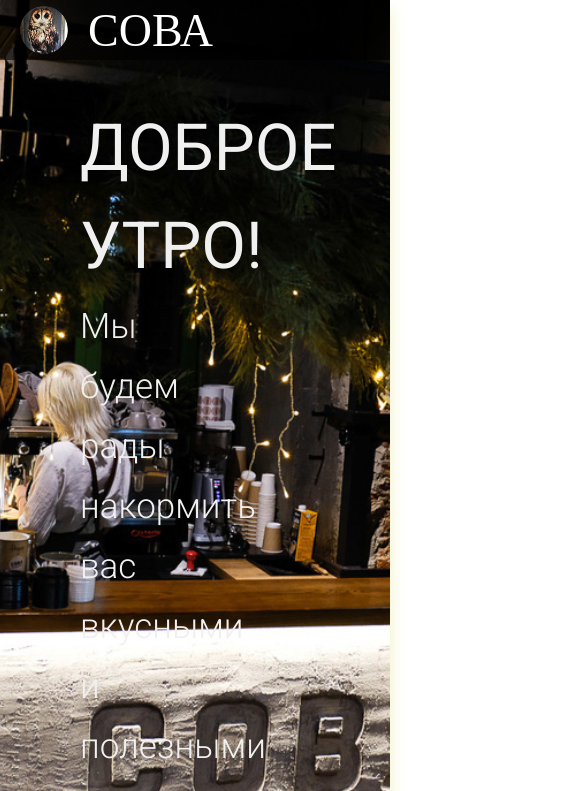
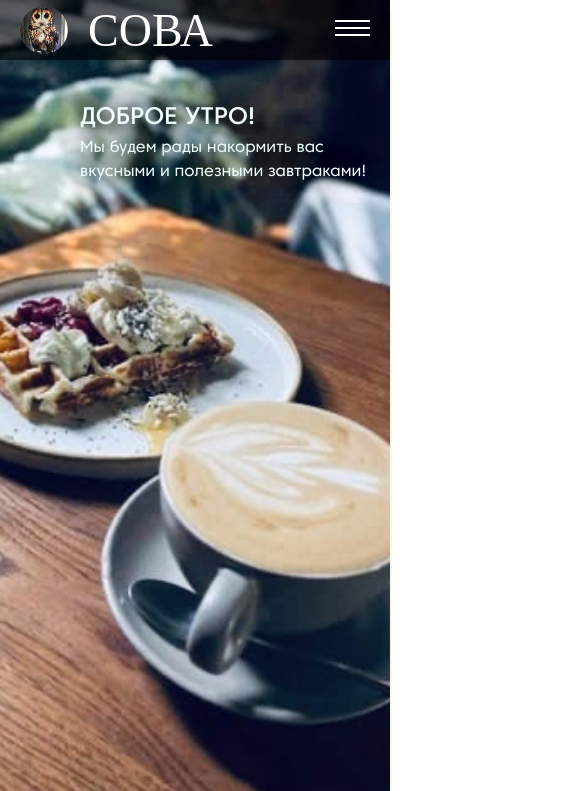
Before and after one commit to MaksimDolgonosov/sova, a website: page src/index.html in a window 390 px wide. Shown: the top 791 px of the page, 585 px wide, since content can reach past the window. Drawn offline with nearby package versions, Linux system fonts and the light colour scheme; files that its build step writes are made by us from their sources; files whose address does not match are found by name; a web font is replaced by a local one.

Commit message:
Адаптация промо

```diff
--- a/src/index.html
+++ b/src/index.html
@@ -85,7 +85,7 @@
             <span class="promo__goodMorning-text">Мы будем рады накормить вас вкусными и полезными завтраками!</span>
         </div>
     </div>
-    <div class="description">
+    <!-- <div class="description">
         <div class="container">
             <h2>Если вы за ЗОЖ-питание, вам стоит точно посетить нас!</h2>
             <div class="description__line"></div>
@@ -108,7 +108,7 @@
                 </div>
             </div>
         </div>
-    </div>
+    </div> -->
 
 
     <script src="js/script.js"></script>
--- a/src/sass/blocks/_header.scss
+++ b/src/sass/blocks/_header.scss
@@ -55,6 +55,22 @@
     &__hamburger {
         display: none;
         visibility: hidden;
+        position: absolute;
+        width: 35px;
+        height: 20px;
+        right: 20px;
+        top: 50%;
+        transform: translateY(-50%);
+        z-index: 11;
+
+        span {
+            display: block;
+            height: 2px;
+            width: 100%;
+            background-color: #fff;
+            margin-bottom: 5px;
+            transition: 0.3s all;
+        }
 
     }
 
--- a/src/sass/blocks/_keyframes.scss
+++ b/src/sass/blocks/_keyframes.scss
@@ -18,6 +18,25 @@
     }
 }
 
+@keyframes showBackgroundMobile {
+    0% {
+        background-image: url("../img/food/6.jpg");
+
+    }
+
+    33% {
+        background-image: url("../img/food/6.jpg");
+
+    }
+    66% {
+        background-image: url("../img/food/5.jpg");
+    }
+
+    100% {
+        background-image: url("../img/food/5.jpg");
+    }
+}
+
 @keyframes scroll {
     0% {
         transform: translateY(0px);
--- a/src/sass/blocks/_media.scss
+++ b/src/sass/blocks/_media.scss
@@ -42,12 +42,17 @@
         &__hamburger {
             display: block;
             visibility: visible;
-
-            span {
-                margin-top: 5px;
-                width: 100%;
-                height: 10px;
-                background-color: black;
+        }
+    }
+    .promo {
+        animation: showBackgroundMobile 18s ease infinite alternate;
+        &__goodMorning {
+            width: 80%;
+            &-hello {
+                font-size: 24px;
+            }
+            &-text {
+                font-size: 16px;
             }
         }
     }
--- a/src/sass/blocks/_promo.scss
+++ b/src/sass/blocks/_promo.scss
@@ -40,29 +40,33 @@
     }
 
     &__goodMorning {
-        font-family: 'Roboto';
         font-weight: 300;
         width: 40%;
         position: absolute;
         z-index: 5;
-        color: rgb(240, 240, 240);
+        color: azure;
         top: 100px;
         left: 80px;
-        font-size: 40px;
+        border: none;
+        border-radius: 50%;
+        // background-color: rgba(0, 0, 0, 0.4);
+        // box-shadow: -20px -20px 20px 20px rgba(0, 0, 0, 0.3), 20px 20px 20px 20px rgba(0, 0, 0, 0.3);
+
 
         // text-shadow: -2px 0 black, 0 2px black, 2px 0 black, 0 -2px black;
         &-hello {
-            font-family: 'Roboto';
-            font-weight: 400;
+            font-weight: 500;
             text-transform: uppercase;
             font-size: 65px;
+            text-shadow: 3px 3px 20px rgba(0, 0, 0, 0.9), -3px -3px 20px rgba(0, 0, 0, 0.9);
+
         }
 
         &-text {
-            font-family: 'Roboto';
-            font-weight: 300;
+            font-weight: 400;
             // text-transform: lowercase;
             font-size: 35px;
+            text-shadow: 3px 3px 20px rgba(0, 0, 0, 0.9), -3px -3px 20px rgba(0, 0, 0, 0.9);
         }
     }
 }
```
Also changed, not shown: dist/css/style.min.css, dist/img/food/4.jpg (added), dist/img/food/5.jpg (added), dist/img/food/6.jpg (added), dist/index.html, src/img/food/4.jpg (added), src/img/food/5.jpg (added), src/img/food/6.jpg (added).
